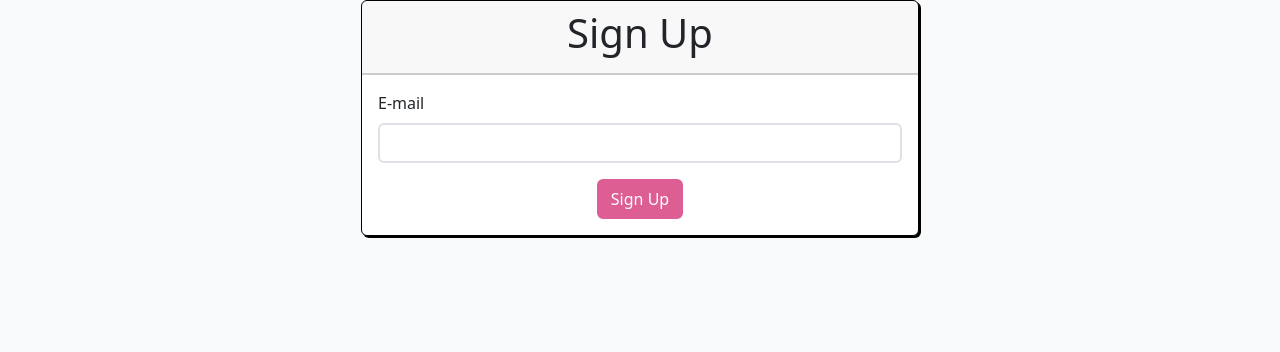
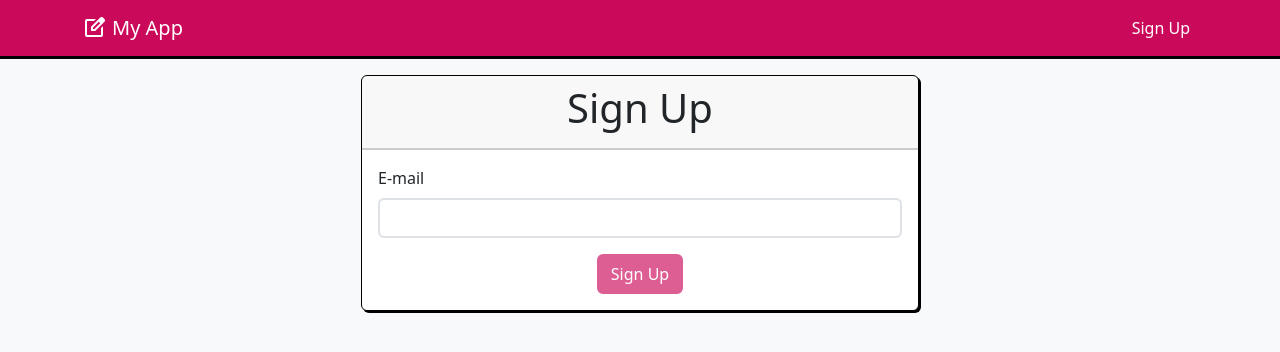
Before and after one commit to basarbk/portfolio-blog-app-w-angular, an Angular app: page /signup in a window 1280 px wide. Shown: the top 352 px of the page. Built offline with nearby package versions, Linux system fonts and the light colour scheme.

Commit message:
0402-navbar

```diff
--- a/src/app/app.component.html
+++ b/src/app/app.component.html
@@ -1,3 +1,4 @@
-<div class="container">
+<app-navbar></app-navbar>
+<div class="container mt-3">
     <router-outlet />
 </div>
--- a/src/app/app.component.ts
+++ b/src/app/app.component.ts
@@ -1,10 +1,11 @@
 import { Component } from '@angular/core';
 import { RouterOutlet } from '@angular/router';
+import { NavbarComponent } from './components/navbar/navbar.component';
 
 @Component({
   selector: 'app-root',
   standalone: true,
-  imports: [RouterOutlet],
+  imports: [RouterOutlet, NavbarComponent],
   templateUrl: './app.component.html',
 })
 export class AppComponent {
--- /dev/null
+++ b/src/app/components/navbar/navbar.component.html
@@ -0,0 +1,12 @@
+<nav class="navbar navbar-expand bg-primary" data-bs-theme="dark">
+    <div class="container">
+      <a class="navbar-brand icon-link" routerLink="/"><span class="material-symbols-outlined">
+        edit_square
+        </span> My App</a>
+      <ul class="navbar-nav">
+        <li class="nav-item">
+          <a class="nav-link active icon-link" routerLink="/signup">Sign Up</a>
+        </li>
+      </ul>
+    </div>
+  </nav>
--- a/src/index.html
+++ b/src/index.html
@@ -6,6 +6,7 @@
   <base href="/">
   <meta name="viewport" content="width=device-width, initial-scale=1">
   <link rel="icon" type="image/x-icon" href="favicon.ico">
+  <link rel="stylesheet" href="https://fonts.googleapis.com/css2?family=Material+Symbols+Outlined:opsz,wght,FILL,GRAD@20..48,100..700,0..1,-50..200" />
 </head>
 <body class="bg-light">
   <app-root></app-root>
--- a/src/styles.scss
+++ b/src/styles.scss
@@ -21,3 +21,14 @@ $border-width: 2px;
         transform: unset;
     }
 }
+
+.navbar a {
+    &:hover {
+        text-shadow: 2px 2px black;
+        transform: translate(-2px, -2px);
+    }
+}
+
+.navbar {
+    border-bottom: 3px solid black;
+}
```
Also changed, not shown: src/app/components/navbar/navbar.component.ts (added, +12 -0 lines).
